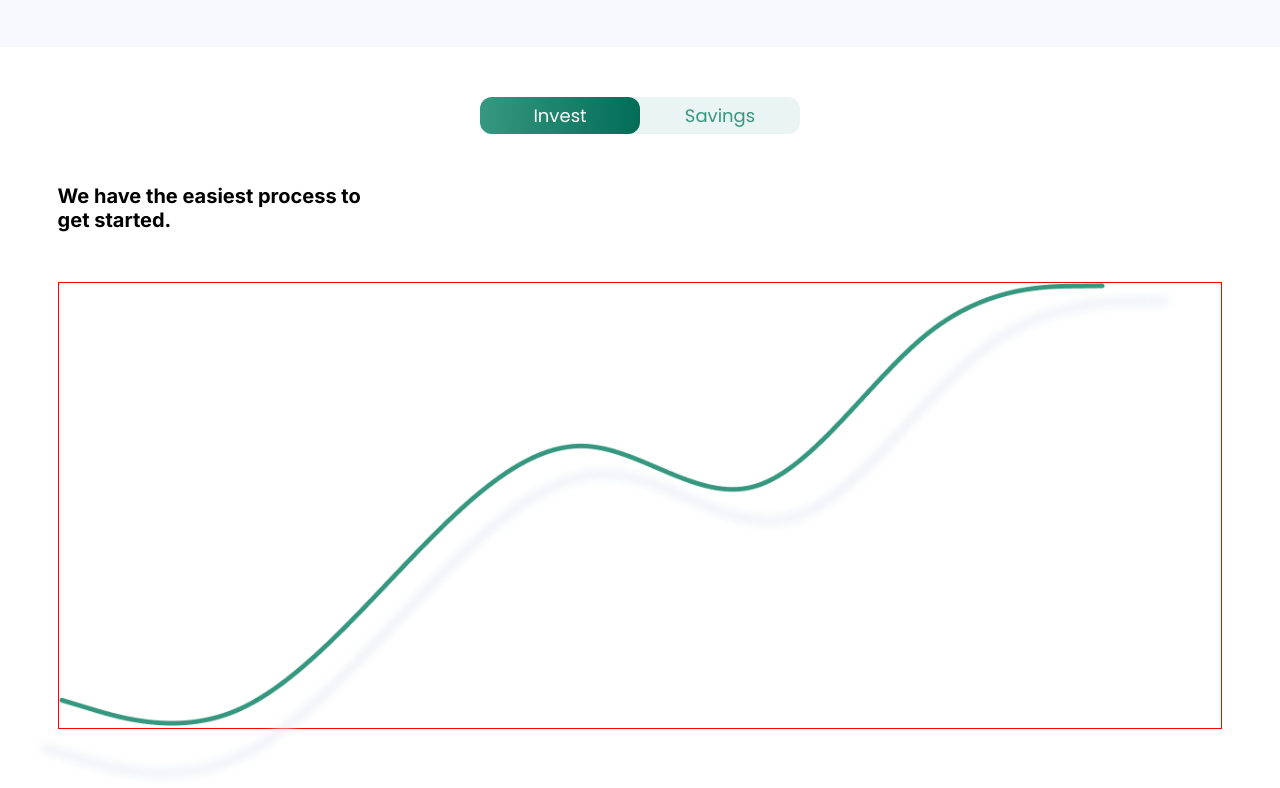
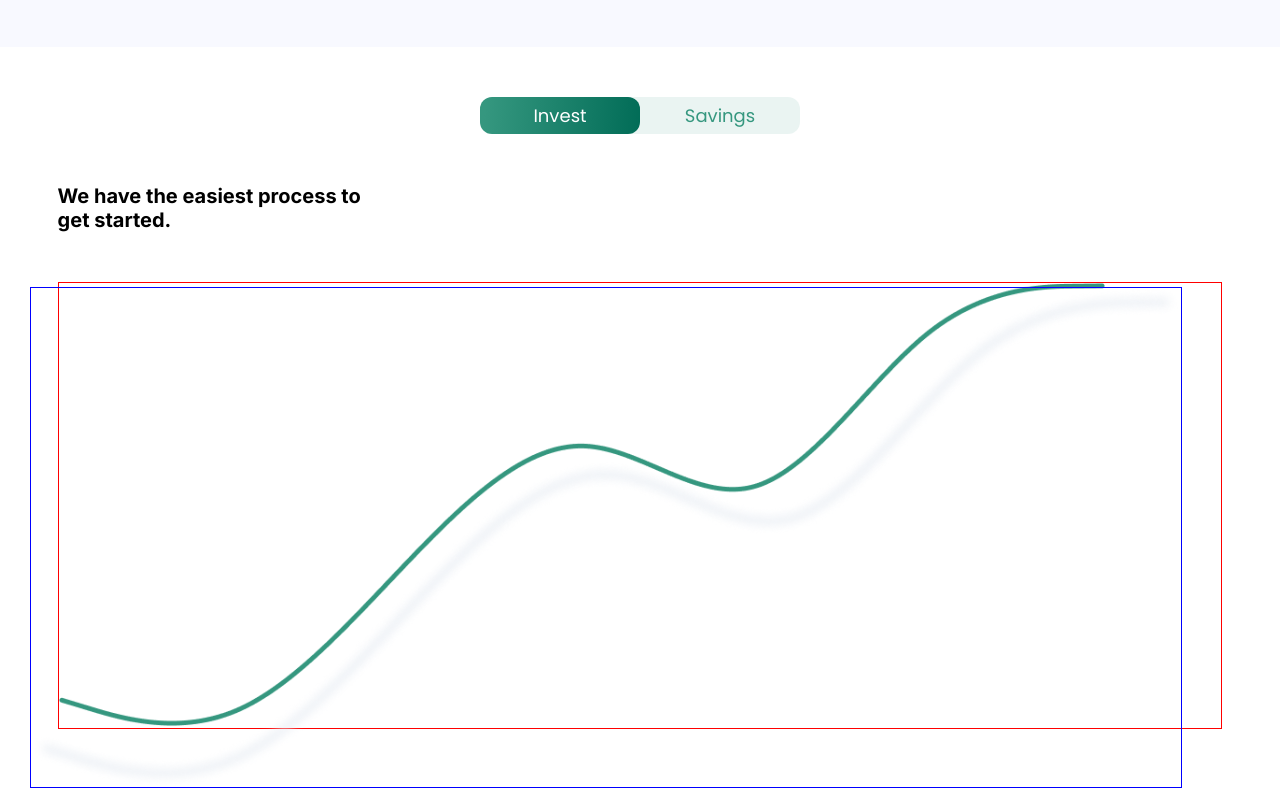
Before and after one commit to Lansa-18/Keble-Site, a plain HTML site: page index.html in a window 1280 px wide. Shown: the part 2313-3101 px from the top of the page. Drawn offline with Linux system fonts and the light colour scheme.

Commit message:
progress

```diff
--- a/index.html
+++ b/index.html
@@ -134,7 +134,7 @@
                 We have the easiest process to <br> get started.
             </h3>
             <div class="vector-div">
-                <img src="./img/Vector.png" alt="vector">
+                <img class="act-vec"src="./img/Vector.png" alt="vector">
                 <img class="shadow" src="./img/Vector(1).png" alt="shadow-vector">
             </div>
         </section>
--- a/style.css
+++ b/style.css
@@ -246,7 +246,7 @@ nav ul li{
     margin: auto;
     border: 1px solid red;
 }
-.vector-div img{
+.vector-div > img{
     width: 90%;
 }
 .vector-div .shadow{
@@ -256,5 +256,6 @@ nav ul li{
     /* border: 1px solid red; */
 }
 .shadow{
-    width: 80%;
+    width: 20%;
+    border: 1px solid blue;
 }
```
